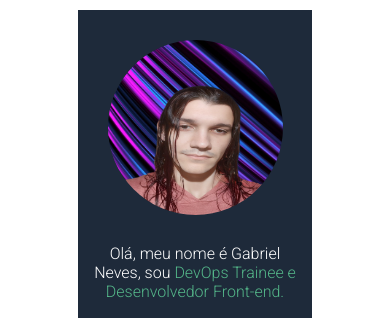
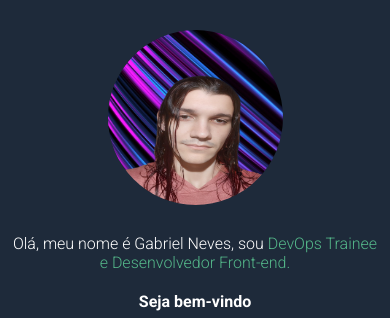
Before and after one commit to gneves-yk/gabrielneves.github.io, a plain HTML site: page index.html in a window 390 px wide. Shown: the top 318 px of the page. Drawn offline with nearby package versions, Linux system fonts and the light colour scheme.

Commit message:
updte bug css responsive

```diff
--- a/css/style.css
+++ b/css/style.css
@@ -207,10 +207,7 @@
         display: none;
     }
 
-    #bio-container {
-        max-width: 60%;
-        margin: 10px auto;
-    }
+
 
     #about-container{
         text-align: center;
```
